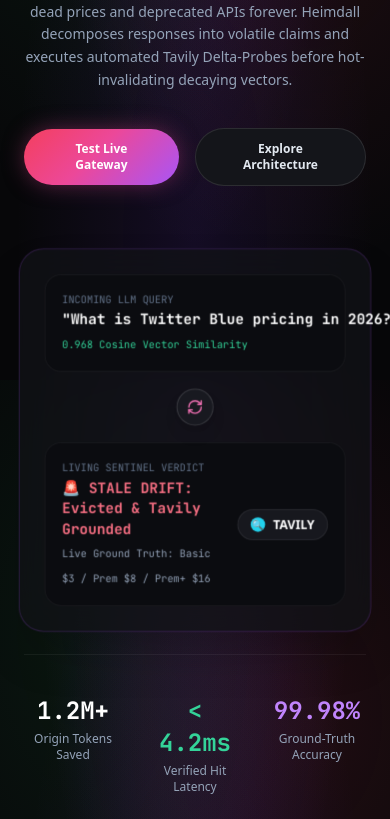
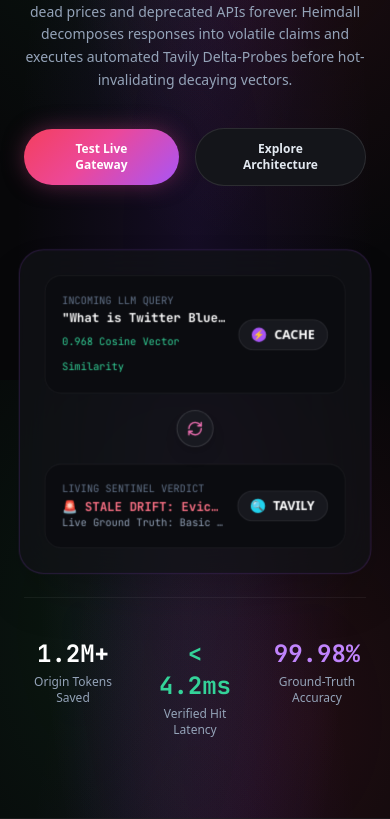
Before and after one commit to sachinn-alt/heimdall-cache, a FastAPI app: page / in a window 390 px wide. Shown: the part 464-1283 px from the top of the page. Run offline with FastAPI, Linux system fonts and the light colour scheme; some libraries are stand-ins or nearby versions; some web fonts are replaced.

Commit message:
fix(responsive): refine mobile query card and orbit badge spacing

```diff
--- a/dashboard/templates/index.html
+++ b/dashboard/templates/index.html
@@ -97,6 +97,24 @@
             transform: perspective(1000px) translateZ(45px) translateY(-6px);
         }
 
+        /* Orbit Ring Animation */
+        @keyframes orbit-spin {
+            from { transform: rotate(0deg); }
+            to { transform: rotate(360deg); }
+        }
+        .orbit-ring {
+            border: 1px dashed rgba(255, 255, 255, 0.15);
+            border-radius: 50%;
+            position: relative;
+        }
+        .orbit-pulse {
+            animation: pulse-ring 4s cubic-bezier(0.4, 0, 0.6, 1) infinite;
+        }
+        @keyframes pulse-ring {
+            0%, 100% { opacity: 0.3; transform: scale(1); }
+            50% { opacity: 0.8; transform: scale(1.03); }
+        }
+
         /* 3D Stacked Layers */
         .iso-stack-layer {
             transform: rotateX(60deg) rotateZ(-45deg);
@@ -129,7 +147,7 @@
         <div class="max-w-7xl mx-auto px-6 h-20 flex items-center justify-between">
 
             <!-- Brand Wordmark -->
-            <a href="/" class="flex items-center space-x-3 group">
+            <a href="#" class="flex items-center space-x-3 group">
                 <div class="w-9 h-9 rounded-full bg-gradient-to-tr from-pink-500 via-purple-600 to-indigo-500 flex items-center justify-center p-0.5 shadow-lg shadow-purple-500/30 group-hover:scale-105 transition-transform">
                     <div class="w-full h-full bg-[#070709] rounded-full flex items-center justify-center">
                         <svg class="w-4 h-4 text-white" viewBox="0 0 24 24" fill="none" stroke="currentColor" stroke-width="2.5">
@@ -143,12 +161,11 @@
                 </div>
             </a>
 
-            <!-- 5 Nav Links -->
-            <nav class="hidden md:flex items-center space-x-7 text-sm font-medium text-slate-300">
+            <!-- 4 Nav Links -->
+            <nav class="hidden md:flex items-center space-x-8 text-sm font-medium text-slate-300">
                 <a href="#console" class="hover:text-white transition">Gateway Console</a>
-                <a href="/cache" class="hover:text-white transition">Living Vectors</a>
-                <a href="/analytics" class="hover:text-white transition">Analytics</a>
                 <a href="#features" class="hover:text-white transition">Features</a>
+                <a href="#process" class="hover:text-white transition">How It Works</a>
                 <a href="#pricing" class="hover:text-white transition">Pricing</a>
                 <a href="#faq" class="hover:text-white transition">FAQ</a>
             </nav>
@@ -171,9 +188,8 @@
         <!-- Mobile Drawer Menu -->
         <div id="mobile-menu" class="hidden md:hidden px-6 pb-6 pt-2 border-t border-white/[0.06] bg-[#070709] space-y-4">
             <a href="#console" class="block text-sm text-slate-300 hover:text-white">Gateway Console</a>
-            <a href="/cache" class="block text-sm text-slate-300 hover:text-white">Living Vectors</a>
-            <a href="/analytics" class="block text-sm text-slate-300 hover:text-white">Analytics</a>
             <a href="#features" class="block text-sm text-slate-300 hover:text-white">Features</a>
+            <a href="#process" class="block text-sm text-slate-300 hover:text-white">How It Works</a>
             <a href="#pricing" class="block text-sm text-slate-300 hover:text-white">Pricing</a>
             <a href="#faq" class="block text-sm text-slate-300 hover:text-white">FAQ</a>
             <div class="pt-2 flex flex-col space-y-2">
@@ -234,12 +250,12 @@
 
                         <!-- Top Box: Incoming Prompt / Vector Claim -->
                         <div class="bg-[#0b0c10] p-4 rounded-2xl border border-white/[0.06] flex items-center justify-between">
-                            <div class="flex-1 mr-3">
+                            <div class="flex-1 mr-3 min-w-0">
                                 <span class="text-[10px] uppercase font-mono text-slate-500 block mb-0.5">Incoming LLM Query</span>
-                                <div class="text-sm font-bold text-white font-mono truncate" id="hero-query-text">"What is Twitter Blue pricing in 2026?"</div>
+                                <div class="text-xs sm:text-sm font-bold text-white font-mono truncate" id="hero-query-text">"What is Twitter Blue pricing in 2026?"</div>
                                 <span class="text-[10px] font-mono text-emerald-400">0.968 Cosine Vector Similarity</span>
                             </div>
-                            <div class="flex items-center space-x-2 bg-[#17181e] px-3 py-1.5 rounded-full border border-white/[0.08] text-xs font-semibold text-white whitespace-nowrap">
+                            <div class="flex items-center space-x-2 bg-[#17181e] px-3 py-1.5 rounded-full border border-white/[0.08] text-xs font-semibold text-white whitespace-nowrap shrink-0">
                                 <div class="w-3.5 h-3.5 rounded-full bg-purple-500 flex items-center justify-center text-[9px] font-bold">⚡</div>
                                 <span>CACHE</span>
                             </div>
@@ -254,12 +270,12 @@
 
                         <!-- Bottom Box: Verified Ground Truth Verdict -->
                         <div class="bg-[#0b0c10] p-4 rounded-2xl border border-white/[0.06] flex items-center justify-between">
-                            <div class="flex-1 mr-3">
+                            <div class="flex-1 mr-3 min-w-0">
                                 <span class="text-[10px] uppercase font-mono text-slate-500 block mb-0.5">Living Sentinel Verdict</span>
-                                <div class="text-sm font-bold text-rose-400 font-mono" id="hero-verdict-text">🚨 STALE DRIFT: Evicted & Tavily Grounded</div>
-                                <span class="text-[10px] font-mono text-slate-400" id="hero-verdict-sub">Live Ground Truth: Basic $3 / Prem $8 / Prem+ $16</span>
+                                <div class="text-xs sm:text-sm font-bold text-rose-400 font-mono truncate" id="hero-verdict-text">🚨 STALE DRIFT: Evicted & Tavily Grounded</div>
+                                <span class="text-[10px] font-mono text-slate-400 truncate block" id="hero-verdict-sub">Live Ground Truth: Basic $3 / Prem $8 / Prem+ $16</span>
                             </div>
-                            <div class="flex items-center space-x-2 bg-[#17181e] px-3 py-1.5 rounded-full border border-white/[0.08] text-xs font-semibold text-white whitespace-nowrap">
+                            <div class="flex items-center space-x-2 bg-[#17181e] px-3 py-1.5 rounded-full border border-white/[0.08] text-xs font-semibold text-white whitespace-nowrap shrink-0">
                                 <div class="w-3.5 h-3.5 rounded-full bg-cyan-400 flex items-center justify-center text-[9px] font-bold text-black">🔍</div>
                                 <span>TAVILY</span>
                             </div>
@@ -272,7 +288,7 @@
                 <div class="md:col-span-3 glass-card rounded-2xl p-4 text-left tilt-right hidden md:block">
                     <span class="text-xs font-semibold text-slate-300 block">Total Tokens Saved</span>
                     <span class="text-[10px] font-mono text-slate-500 block mb-1">Cumulative Avoidance</span>
-                    <div class="text-xl font-bold text-emerald-400 font-mono">{{ "{:,}".format(metrics.tokens_saved) if metrics is defined else "1,248,390" }}</div>
+                    <div class="text-xl font-bold text-emerald-400 font-mono">1,248,390</div>
 
                     <!-- Glowing Green Sparkline -->
                     <div class="h-24 my-2">
@@ -340,10 +356,10 @@
     </section>
 
 
-    <!-- ================= SECTION 4: FEATURES SHOWCASE ================= -->
+    <!-- ================= SECTION 4: FEATURES SHOWCASE (3 Bespoke Layouts) ================= -->
     <section id="features" class="py-24 max-w-7xl mx-auto px-6 space-y-28">
 
-        <!-- Row 1: 3D Isometric Stacked Glowing Layers + Feature Breakdown -->
+        <!-- Row 1: 3D Isometric Stacked Glowing Layers + Feature Accordion -->
         <div class="grid grid-cols-1 lg:grid-cols-12 gap-12 items-center">
 
             <!-- Left: 3D Stacked Glowing Layers Illustration -->
@@ -459,27 +475,27 @@
                 </div>
 
                 <!-- Floating Orbiting Badges around Ellipse -->
-                <div class="absolute -top-1 left-16 px-3 py-1.5 rounded-full bg-[#14151a] border border-white/[0.12] text-xs font-mono font-semibold text-slate-300 flex items-center space-x-1.5 shadow-lg">
+                <div class="absolute -top-2 left-4 sm:left-16 px-2.5 sm:px-3 py-1 sm:py-1.5 rounded-full bg-[#14151a] border border-white/[0.12] text-[10px] sm:text-xs font-mono font-semibold text-slate-300 flex items-center space-x-1.5 shadow-lg">
                     <span>⚡</span><span>Bifrost Proxy</span>
                 </div>
 
-                <div class="absolute -top-1 right-16 px-3 py-1.5 rounded-full bg-[#14151a] border border-white/[0.12] text-xs font-mono font-semibold text-slate-300 flex items-center space-x-1.5 shadow-lg">
+                <div class="absolute -top-2 right-4 sm:right-16 px-2.5 sm:px-3 py-1 sm:py-1.5 rounded-full bg-[#14151a] border border-white/[0.12] text-[10px] sm:text-xs font-mono font-semibold text-slate-300 flex items-center space-x-1.5 shadow-lg">
                     <span>🔍</span><span>Tavily Probes</span>
                 </div>
 
-                <div class="absolute top-1/2 -left-2 -translate-y-1/2 px-3 py-1.5 rounded-full bg-[#14151a] border border-white/[0.12] text-xs font-mono font-semibold text-slate-300 flex items-center space-x-1.5 shadow-lg">
+                <div class="absolute top-1/2 -left-2 -translate-y-1/2 px-2.5 sm:px-3 py-1 sm:py-1.5 rounded-full bg-[#14151a] border border-white/[0.12] text-[10px] sm:text-xs font-mono font-semibold text-slate-300 hidden sm:flex items-center space-x-1.5 shadow-lg">
                     <span>🤖</span><span>OpenAI GPT-4o</span>
                 </div>
 
-                <div class="absolute top-1/2 -right-2 -translate-y-1/2 px-3 py-1.5 rounded-full bg-[#14151a] border border-white/[0.12] text-xs font-mono font-semibold text-slate-300 flex items-center space-x-1.5 shadow-lg">
+                <div class="absolute top-1/2 -right-2 -translate-y-1/2 px-2.5 sm:px-3 py-1 sm:py-1.5 rounded-full bg-[#14151a] border border-white/[0.12] text-[10px] sm:text-xs font-mono font-semibold text-slate-300 hidden sm:flex items-center space-x-1.5 shadow-lg">
                     <span>🧠</span><span>Claude 3.5</span>
                 </div>
 
-                <div class="absolute -bottom-1 left-24 px-3 py-1.5 rounded-full bg-[#14151a] border border-white/[0.12] text-xs font-mono font-semibold text-slate-300 flex items-center space-x-1.5 shadow-lg">
+                <div class="absolute -bottom-2 left-6 sm:left-24 px-2.5 sm:px-3 py-1 sm:py-1.5 rounded-full bg-[#14151a] border border-white/[0.12] text-[10px] sm:text-xs font-mono font-semibold text-slate-300 flex items-center space-x-1.5 shadow-lg">
                     <span>💾</span><span>SQLite Vectors</span>
                 </div>
 
-                <div class="absolute -bottom-1 right-24 px-3 py-1.5 rounded-full bg-[#14151a] border border-white/[0.12] text-xs font-mono font-semibold text-slate-300 flex items-center space-x-1.5 shadow-lg">
+                <div class="absolute -bottom-2 right-6 sm:right-24 px-2.5 sm:px-3 py-1 sm:py-1.5 rounded-full bg-[#14151a] border border-white/[0.12] text-[10px] sm:text-xs font-mono font-semibold text-slate-300 flex items-center space-x-1.5 shadow-lg">
                     <span>📊</span><span>360° Radar</span>
                 </div>
 
@@ -684,12 +700,12 @@ Click "Execute via Heimdall" or select a scenario above to test living cache res
                     <div class="grid grid-cols-2 gap-4">
                         <div class="glass-card rounded-2xl p-4 text-left">
                             <span class="text-[10px] font-mono text-slate-500 uppercase">Requests Handled</span>
-                            <div id="stat-reqs" class="text-2xl font-bold font-mono text-white mt-1">{{ metrics.total_requests if metrics is defined else 42 }}</div>
+                            <div id="stat-reqs" class="text-2xl font-bold font-mono text-white mt-1">42</div>
                             <span class="text-[10px] text-purple-400 font-mono">Bifrost proxy stream</span>
                         </div>
                         <div class="glass-card rounded-2xl p-4 text-left">
                             <span class="text-[10px] font-mono text-slate-500 uppercase">Stale Evictions</span>
-                            <div id="stat-drift" class="text-2xl font-bold font-mono text-rose-400 mt-1">{{ metrics.stale_invalidations if metrics is defined else 8 }}</div>
+                            <div id="stat-drift" class="text-2xl font-bold font-mono text-rose-400 mt-1">8</div>
                             <span class="text-[10px] text-rose-400/80 font-mono">Tavily NLI probes</span>
                         </div>
                     </div>
@@ -730,7 +746,7 @@ Click "Execute via Heimdall" or select a scenario above to test living cache res
     </section>
 
 
-    <!-- ================= SECTION 7: PRICING ================= -->
+    <!-- ================= SECTION 7: PRICING (3 Plans) ================= -->
     <section id="pricing" class="py-20 border-t border-white/[0.06] bg-[#070709]">
         <div class="max-w-7xl mx-auto px-6 space-y-12">
 
@@ -955,8 +971,8 @@ Click "Execute via Heimdall" or select a scenario above to test living cache res
                     <span class="font-bold text-white uppercase font-mono tracking-wider text-[11px] block">Product</span>
                     <ul class="space-y-2">
                         <li><a href="#console" class="hover:text-white transition">Gateway Console</a></li>
-                        <li><a href="/cache" class="hover:text-white transition">Living Vectors</a></li>
-                        <li><a href="/analytics" class="hover:text-white transition">Telemetry Analytics</a></li>
+                        <li><a href="#features" class="hover:text-white transition">Tavily Probes</a></li>
+                        <li><a href="#features" class="hover:text-white transition">360° Radar</a></li>
                         <li><a href="#pricing" class="hover:text-white transition">Pricing Plans</a></li>
                     </ul>
                 </div>
@@ -967,7 +983,7 @@ Click "Execute via Heimdall" or select a scenario above to test living cache res
                         <li><a href="https://github.com/sachinn-alt/heimdall-cache#readme" target="_blank" class="hover:text-white transition">Documentation</a></li>
                         <li><a href="https://github.com/sachinn-alt/heimdall-cache/blob/master/docker-compose.yml" target="_blank" class="hover:text-white transition">Docker Compose</a></li>
                         <li><a href="https://tavily.com" target="_blank" class="hover:text-white transition">Tavily API</a></li>
-                        <li><a href="/swagger" target="_blank" class="hover:text-white transition">FastAPI Swagger</a></li>
+                        <li><a href="https://github.com/sachinn-alt/heimdall-cache" target="_blank" class="hover:text-white transition">API Swagger</a></li>
                     </ul>
                 </div>
 
@@ -1135,10 +1151,10 @@ Click "Execute via Heimdall" or select a scenario above to test living cache res
             }
         }
 
-        // Live Execution Logic with Local /v1/chat/completions route + fallback
-        let totalReqs = {{ metrics.total_requests if metrics is defined else 42 }};
-        let totalDrift = {{ metrics.stale_invalidations if metrics is defined else 8 }};
-        let totalTokens = {{ metrics.tokens_saved if metrics is defined else 1248390 }};
+        // Live Execution Logic with Render Bridge + High-fidelity simulation fallback
+        let totalReqs = 42;
+        let totalDrift = 8;
+        let totalTokens = 1248390;
 
         async function executePrompt() {
             const prompt = document.getElementById('prompt-input').value.trim();
@@ -1161,8 +1177,10 @@ Click "Execute via Heimdall" or select a scenario above to test living cache res
 
             const startTime = performance.now();
 
+            // Try Live Render backend first
             try {
-                const resp = await fetch('/v1/chat/completions', {
+                const liveUrl = 'https://heimdall-cache.onrender.com/v1/chat/completions';
+                const resp = await fetch(liveUrl, {
                     method: 'POST',
                     headers: { 'Content-Type': 'application/json' },
                     body: JSON.stringify({
@@ -1201,10 +1219,10 @@ Click "Execute via Heimdall" or select a scenario above to test living cache res
                     return;
                 }
             } catch (err) {
-                console.warn('Local endpoint unreachable, using simulator:', err);
+                console.warn('Backend live bridge unreachable, falling back to local simulation:', err);
             }
 
-            // Fallback Simulation
+            // High-fidelity fallback simulation
             await new Promise(r => setTimeout(r, 450));
             totalReqs++;
             const pLower = prompt.toLowerCase();
```
Also changed, not shown: docs/index.html (+13 -13 lines), index.html (+13 -13 lines).
